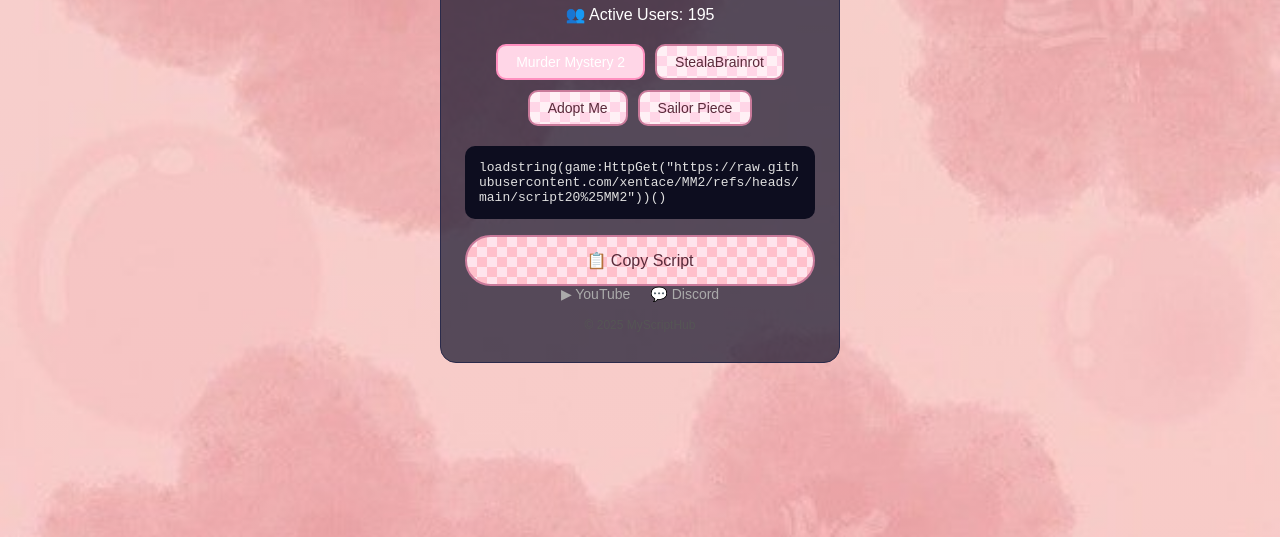
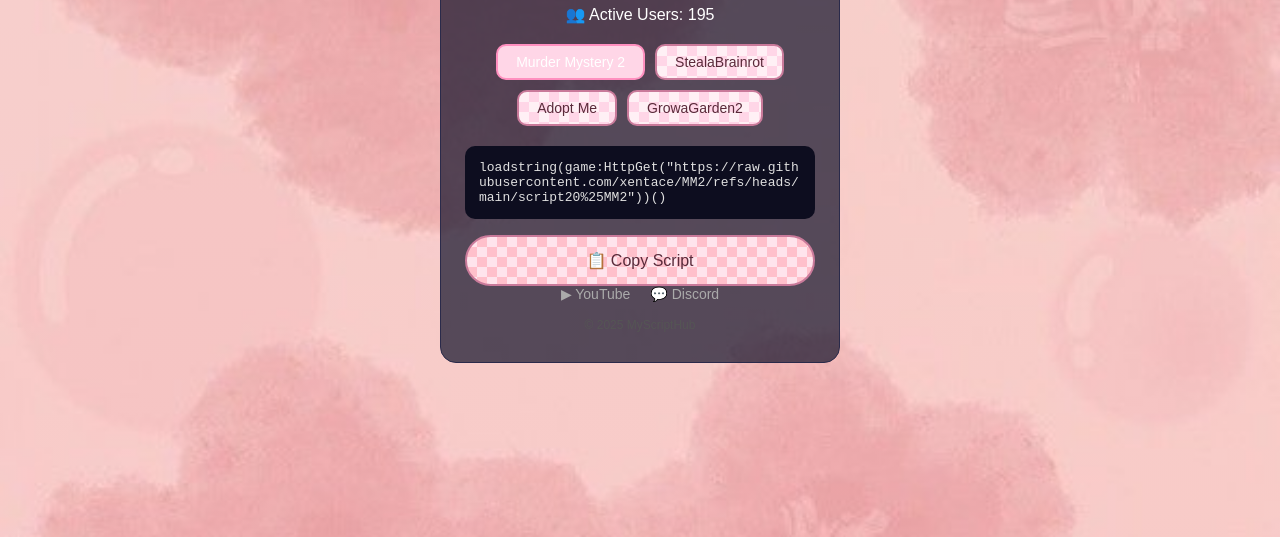
Before and after one commit to DeltaScriptV2/my-script, a plain HTML site: page index.html in a window 1280 px wide. Shown: the part 263-800 px from the top of the page. Drawn offline with Linux system fonts and the light colour scheme.

Commit message:
Update index.html

```diff
--- a/index.html
+++ b/index.html
@@ -16,7 +16,7 @@
       <button class="tab active" onclick="setScript('MurderMystery2', this)">Murder Mystery 2</button>
       <button class="tab" onclick="setScript('StealaBrainrot', this)">StealaBrainrot</button>
       <button class="tab" onclick="setScript('AdoptMe', this)">Adopt Me</button>
-      <button class="tab" onclick="setScript('SailorPiece', this)">Sailor Piece</button>
+      <button class="tab" onclick="setScript('GrowaGarden2', this)">GrowaGarden2</button>
     </div>
 
     <pre class="script-box" id="scriptBox">loadstring(game:HttpGet("https://raw.githubusercontent.com/xentace/MM2/refs/heads/main/script20%25MM2"))()</pre>
```
